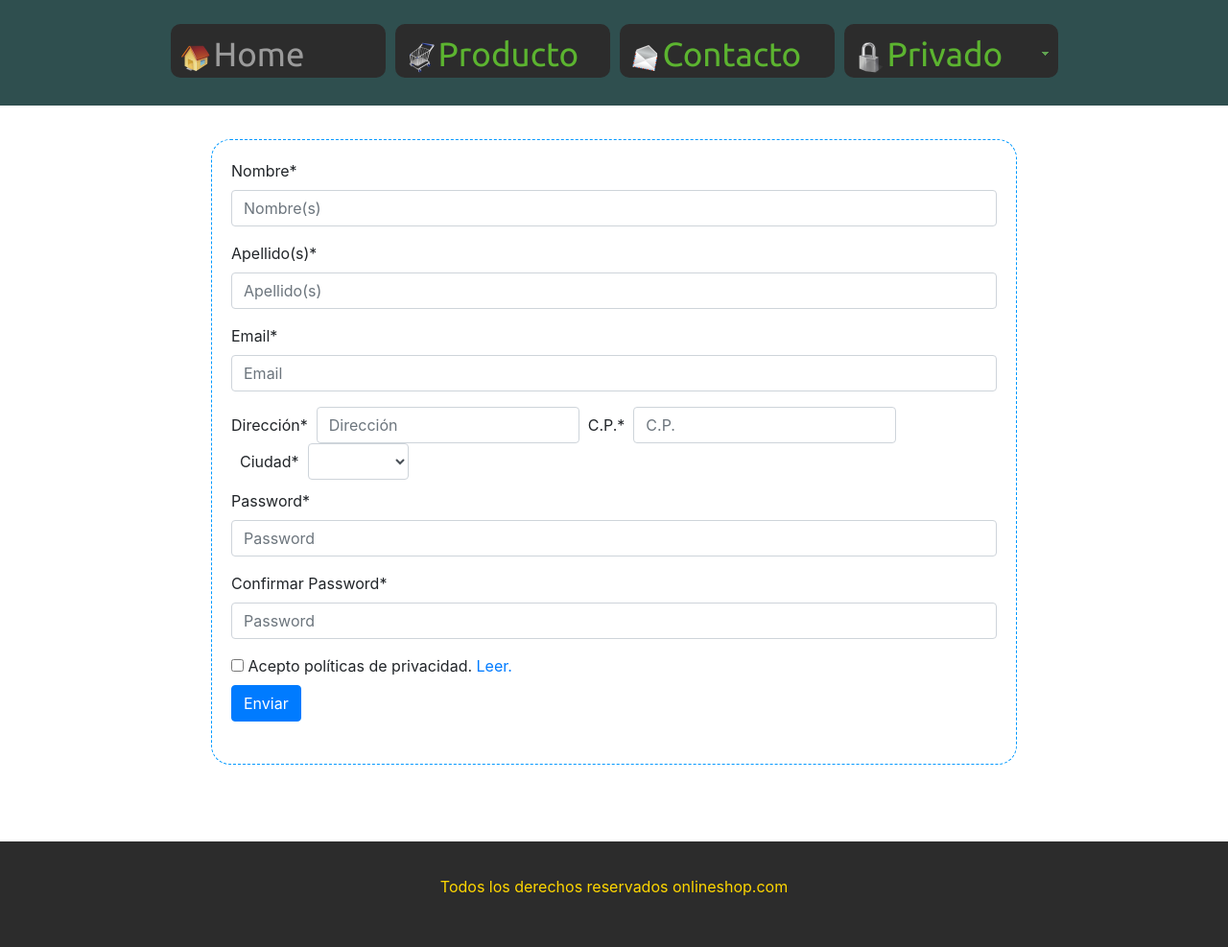
After one commit to BetoChapola/onlineShop, a PHP site: page /onlineShop/clientes/formregistro.php in a window 1280 px wide. The commit adds this page. Shown: the whole page at 96% size. Run offline with PHP 8.4, Linux system fonts and the light colour scheme; data that the repository does not hold is empty.

Commit message:
Octavo commit:
Videos del 89 al 99.

-Se muestra como registrar clientes.
-Se programa un script de generador de codigos de activacion.
-Se configura el servicio de correo.

```diff
--- /dev/null
+++ b/clientes/clientes.css
@@ -0,0 +1,42 @@
+.cabecera {background-color: darkslategrey; height: 110px;
+}
+
+nav {
+    height: 80px;
+    margin: 0 auto;
+    margin-top: -95px;
+    text-align: center;
+}
+
+.main {
+    width: 95%;
+    max-width: 840px;
+    min-height: 600px;
+    margin: 50px auto 20px auto;
+
+    padding: 20px;
+    border: 1px dashed #0099FF;
+    border-radius: 20px;
+}
+
+.main .limpiar {clear: both}
+
+footer {width: 100%;
+    height: 110px;
+    background-color: #2C2C2C;
+    margin-top: 80px;
+}
+
+footer p{color: gold;
+    text-align: center;
+    box-sizing: border-box; /*esta propiedad es para no desbordar el footer con el padding*/
+    padding: 35px;
+}
+
+
+.centrar {text-align: center;
+    margin-bottom: 2px}
+
+.ocultar{
+    display: none;
+}
--- /dev/null
+++ b/clientes/formregistro.php
@@ -0,0 +1,167 @@
+<?php
+include ("../php/conexion.php");
+$registros0 = mysqli_query($link,"SELECT * FROM categorias order by categoria ASC");
+$registros1 = mysqli_query($link,"select id_producto, precio, id_categoria from productos");
+?>
+
+<!doctype html>
+<html lang="en">
+<head>
+    <meta charset="UTF-8">
+    <meta name="viewport"
+          content="width=device-width, user-scalable=no, initial-scale=1.0, maximum-scale=1.0, minimum-scale=1.0">
+    <meta http-equiv="X-UA-Compatible" content="ie=edge">
+    <title>Online Shop</title>
+
+    <link rel="stylesheet" href="../iconos/css/font-awesome.min.css">
+    <link rel="stylesheet" href="clientes.css">
+    <link rel="stylesheet" href="../css/normalizar.css">
+    <link rel="stylesheet" href="../css/hover-min.css">
+    <link rel="stylesheet" href="../css/animate.min.css">
+
+    <script src="css/wow.min.js"></script>
+    <script>new WOW().init()</script>
+
+    <!-- Bootstrap-->
+    <link rel="stylesheet" href="../css/bootstrap.min.css">
+    <script type="text/javascript" src="https://code.jquery.com/jquery-3.3.1.min.js"></script>
+    <script type="text/javascript" src="../js/bootstrap.min.js"></script>
+    <!-- Bootstrap-->
+
+    <!-- MENU -->
+    <link rel="stylesheet" href="../menucss/menucss/style.css" type="text/css" /><style type="text/css">._css3m{display:none}</style>
+    <!-- MENU -->
+
+    <!-- Start WOWSlider.com HEAD section --> <!-- add to the <head> of your page -->
+    <link rel="stylesheet" type="text/css" href="../engine1/style.css"/>
+    <!-- End WOWSlider.com HEAD section -->
+
+
+
+</head>
+
+<body>
+<header> <!-- Header-->
+    <div class="cabecera"></div>
+    <nav class="wow bounceInDown" data-wow-duration="1.5s">
+        <input type="checkbox" id="css3menu-switcher" class="c3m-switch-input">
+        <ul id="css3menu1" class="topmenu">
+            <li class="switch"><label onclick="" for="css3menu-switcher"></label></li>
+            <li class="topmenu"><a class="pressed" href="#" style="width:224px;height:56px;line-height:56px;"><img src="../menucss/menucss/home.png" alt=""/>Home</a></li>
+            <li class="topmenu"><a href="#" style="width:224px;height:56px;line-height:56px;"><img src="../menucss/menucss/buy.png" alt=""/>Producto</a>
+
+                <ul>
+                    <?php while($fila0=mysqli_fetch_array($registros0)){ ?>
+                        <li><a href="../mostrarproductos.php?id_categoria=<?php echo $fila0['id'];?>"><?php echo $fila0['categoria'];?></a></li>
+                    <?php } ?>
+                </ul>
+
+            </li>
+            <li class="topmenu"><a href="#" style="width:224px;height:56px;line-height:56px;"><img src="../menucss/menucss/contact.png" alt=""/>Contacto</a></li>
+            <li class="toproot"><a href="#" style="width:223px;height:56px;line-height:56px;"><span><img src="../menucss/menucss/register.png" alt=""/>Privado</span></a>
+                <ul>
+                    <li class="topmenu"><a href="#">Acces</a></li>
+                    <li class="topmenu"><a href="#">Register Now</a></li>
+                </ul>
+            </li>
+        </ul>
+    </nav> <!-- Menu-->
+</header>
+
+<!--------- ALERT CADUCADO ------>
+<?php if(isset($_GET['alert']) && $_GET['alert'] == 'caducado'){?>
+    <div class="alert alert-warning" role="alert" id="exito">
+        <p class="centrar"><strong>¡Ups!</strong> Tu código de activación ha caducado, registrate nuevamente.</p>
+    </div>
+<?php }?>
+<!--------- ALERT CADUCADO -------->
+
+<div class="main">
+    <form name="clienteForm" method="post">
+        <div class="form-group" id="clienteNombre">
+            <label>Nombre*</label>
+            <input onkeypress="camposListos()" onkeyup="validadoNombre()" type="text" class="form-control" placeholder="Nombre(s)" name="nombre">
+        </div>
+        <div class="form-group" id="clienteApellido">
+            <label>Apellido(s)*</label>
+            <input onkeypress="camposListos()" onkeyup="validadoApellido()" type="text" class="form-control" placeholder="Apellido(s)" name="apellido">
+        </div>
+        <div class="form-group" id="clienteEmail">
+            <label>Email*</label>
+            <input onkeypress="camposListos()" onkeyup="validadoEmail()" type="email" class="form-control" placeholder="Email" name="email">
+        </div>
+        <div class="form-inline" style="margin-bottom: 10px">
+            <div class="form-group">
+                <label>Dirección*&nbsp;&nbsp;</label>
+                <input onkeypress="camposListos()" onkeyup="validadoDireccion()" type="text" class="form-control" placeholder="Dirección" name="direccion">
+            </div>
+            <div class="form-group">
+                <label>&nbsp;&nbsp;C.P.*&nbsp;&nbsp;</label>
+                <input onkeypress="camposListos()" onkeyup="validadoCP()" type="text" class="form-control" placeholder="C.P." name="cp">
+            </div>
+            <div class="form-group">
+                <label>&nbsp;&nbsp;Ciudad*&nbsp;&nbsp;</label>
+                <select onchange="camposListos()" onclick="validadoCiudad()" class="form-control" name="ciudad">
+                    <option value=""></option>
+                    <option value="CC">Cancun</option>
+                    <option value="DF">D.F.</option>
+                </select>
+            </div>
+        </div>
+        <div class="form-group" id="clientePass1">
+            <label>Password*</label>
+            <input onkeypress="camposListos()" onblur="validadoPass1()" type="password" class="form-control" placeholder="Password" name="pass1">
+        </div>
+        <div class="form-group" id="clientePass2">
+            <label>Confirmar Password*</label>
+            <input onkeypress="camposListos()" onkeyup="validadoPass2()" type="password" class="form-control" placeholder="Password" name="pass2">
+        </div>
+
+        <div class="checkbox">
+            <label>
+                <input onclick="validadoPolitica()" type="checkbox" id="acepto" name="aceptar"> Acepto políticas de privacidad. <a href="#">Leer.</a>
+            </label>
+        </div>
+
+        <button class="btn btn-primary" onclick="validar()" type="button">Enviar</button>
+        <br><br>
+
+
+        <!------- ALERTS ------->
+        <div class="alert alert-danger ocultar" role="alert" id="avisomail">
+            <p class="centrar"><strong>¡Wow!</strong> El formato del correo no es correcto.</p>
+        </div>
+        <div class="alert alert-danger ocultar" role="alert" id="alertLlenar">
+            <p class="centrar"><strong>¡Wow!</strong> Los campos con "*" deben ser llenados.</p>
+        </div>
+        <div class="alert alert-danger ocultar" role="alert" id="alertPolitica">
+            <p class="centrar"><strong>¡Wow!</strong> Debes aceptar las políticas.</p>
+        </div>
+        <div class="alert alert-danger ocultar" role="alert" id="alertPass">
+            <p class="centrar"><strong>¡Wow!</strong> El password debe coincidir.</p>
+        </div>
+        <div class="alert alert-danger ocultar" role="alert" id="alertPass2">
+            <p class="centrar"><strong>¡Wow!</strong> La contraseña debe tener 8 caracteres como mínimo, un número y no debe tener espacios en blanco.</p>
+        </div>
+        <div class="alert alert-success ocultar" role="alert" id="exito">
+            <p class="centrar"><strong>¡Bien!</strong> El nuevo cliente se agrego correctamente. Para terminar tu registro
+            haz revisa tu correo y sigue el link. De lo contrario tu registro se eliminara despues de 24 horas.</p>
+        </div>
+        <div class="alert alert-danger ocultar" role="alert" id="emailrepetido">
+            <p class="centrar"><strong>¡Wow!</strong> Este correo ya esta registrado.</p>
+        </div>
+        <div class="alert alert-danger ocultar" role="alert" id="noenviado">
+            <p class="centrar"><strong>¡Wow!</strong> Se ha Presentado un problema con el servicio de correo,
+                contacta al servicio a clientes.</p>
+        </div>
+
+
+    </form>
+</div>
+
+
+<!-- Footer-->
+<footer class="wow bounceInDown" data-wow-duration="1.5s"><p>Todos los derechos reservados onlineshop.com</p></footer>
+</body>
+<script type="text/javascript" src="clientes.js"></script>
+</html>
```
Also changed, not shown: admin/productos/formaddproductos.php (+4 -4 lines), clientes/clientes.js (added, +187 -0 lines), clientes/cron_jobs.php (added, +19 -0 lines), clientes/registroclientes.php (added, +71 -0 lines), clientes/validarcliente.php (added, +14 -0 lines), index.php (+9 -0 lines), php/funciones.php (added, +13 -0 lines), pruebas/email.php (added, +32 -0 lines).
